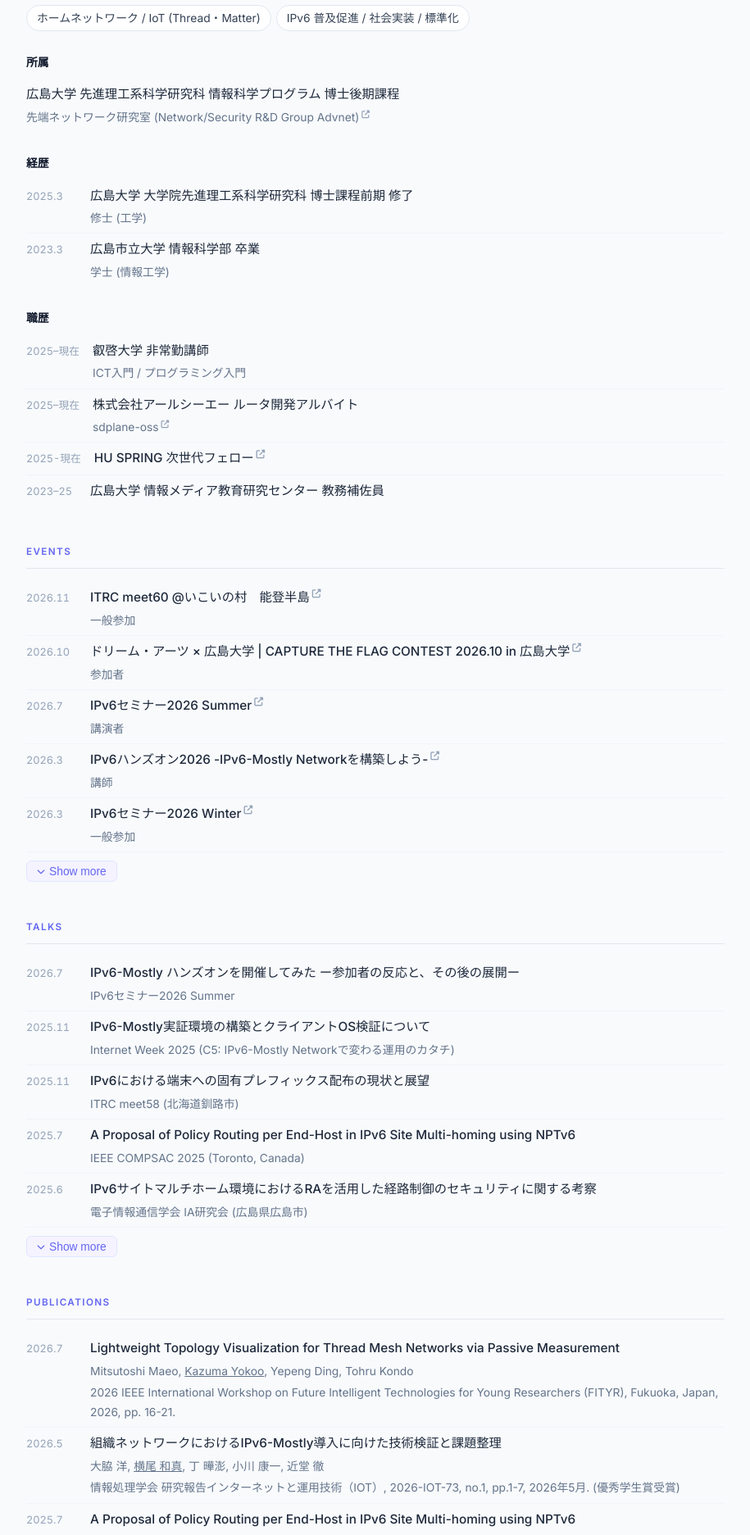
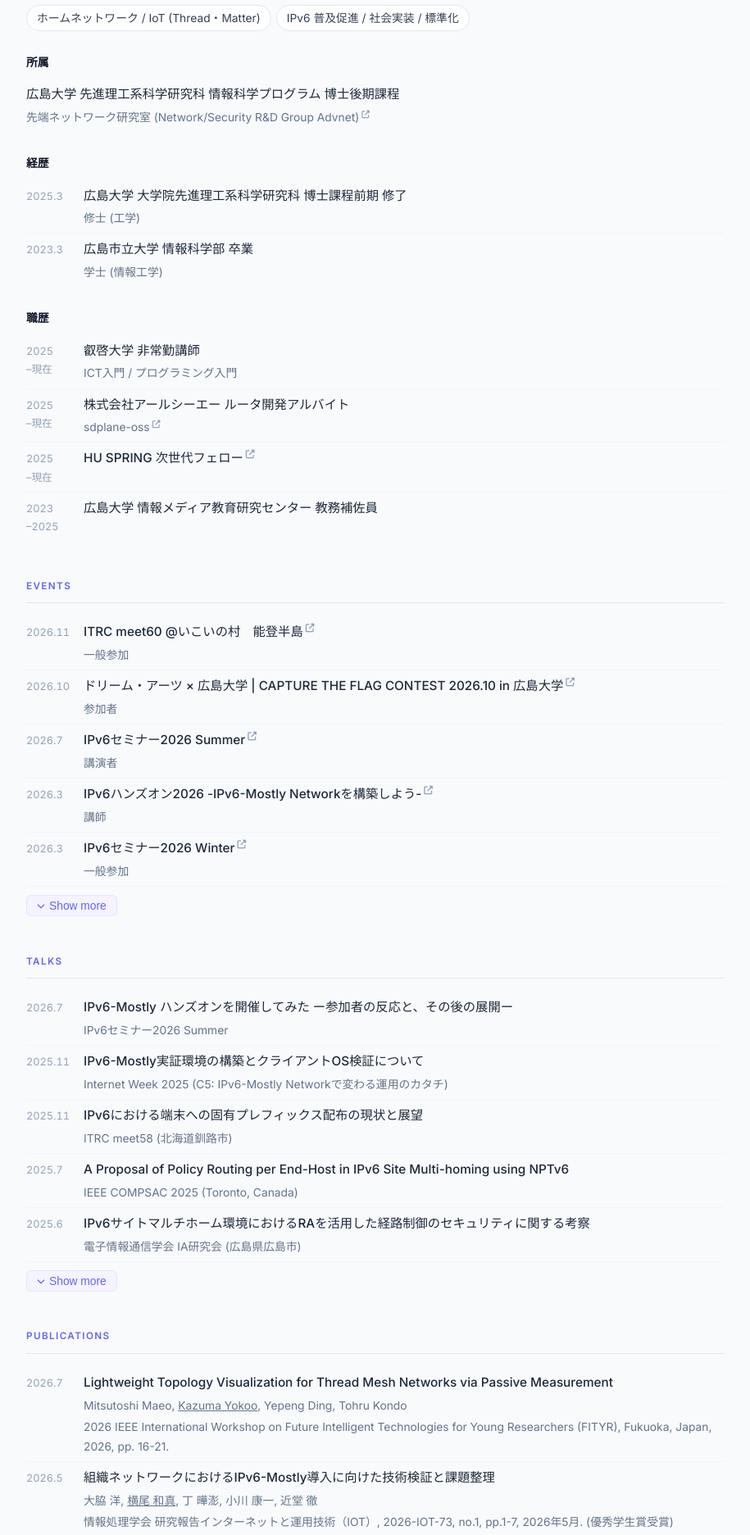
Before and after one commit to y-kzm/profile, a Jekyll site: the page built from docs/index.md, in a window 1280 px wide. Shown: the part 364-2237 px from the top of the page at 82% size, without its empty margins (182-1097 px from the left). Built offline with Jekyll 4.4.1, drawn with Linux system fonts in a browser that asks for light colours.

Commit message:
style(about): break year ranges onto two lines
- Render "2023–2025" as "2023" / "–2025" in the year column
- Normalize range separators to en dash
- Restore original year column widths

```diff
--- a/docs/_layouts/default.html
+++ b/docs/_layouts/default.html
@@ -272,7 +272,7 @@
     .item-list li:last-child { border-bottom: none; }
     .item-year {
       white-space: nowrap;
-      flex: 0 0 62px;
+      flex: 0 0 54px;
       font-size: 0.75rem;
       color: #94a3b8;
       padding-top: 3px;
@@ -309,7 +309,7 @@
       .page-wrapper { padding: 36px 18px 72px; }
       .profile-header h1 { font-size: 1.5rem; }
       .oss-grid { grid-template-columns: 1fr 1fr; }
-      .item-year { flex: 0 0 58px; }
+      .item-year { flex: 0 0 46px; }
     }
     @media (max-width: 400px) {
       .oss-grid { grid-template-columns: 1fr; }
@@ -403,7 +403,7 @@
           <ul class="item-list">
             {% for item in group.items %}
             <li>
-              {% if group.dated %}<span class="item-year">{{ item.year }}</span>{% endif %}
+              {% if group.dated %}<span class="item-year">{{ item.year | replace: "-", "–" | replace: "–", "<br>–" }}</span>{% endif %}
               <div class="item-body">
                 <div class="item-title">{{ item.title | markdownify | remove: '<p>' | remove: '</p>' | strip }}</div>
                 {% if item.sub %}<div class="item-sub">{{ item.sub | markdownify | remove: '<p>' | remove: '</p>' | strip }}</div>{% endif %}
--- a/docs/index.md
+++ b/docs/index.md
@@ -60,9 +60,9 @@ about_groups:
       - year: "2025–現在"
         title: "株式会社アールシーエー ルータ開発アルバイト"
         sub: "[sdplane-oss](https://github.com/kait-cronos/sdplane-oss)"
-      - year: "2025-現在"
+      - year: "2025–現在"
         title: "[HU SPRING 次世代フェロー](https://www.hiroshima-u.ac.jp/fellowship/adopters-list)"
-      - year: "2023–25"
+      - year: "2023–2025"
         title: "広島大学 情報メディア教育研究センター 教務補佐員"
 
 events:
```
